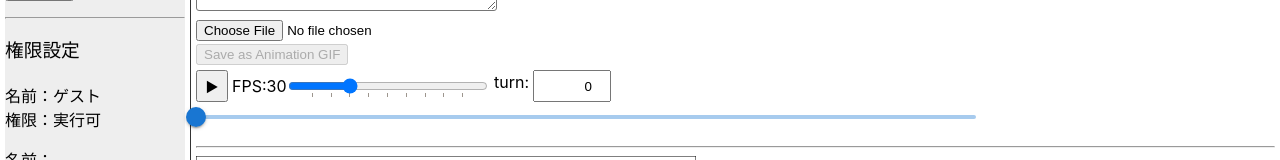
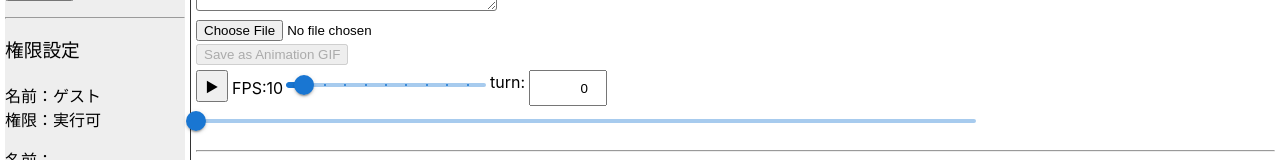
Before and after one commit to bird05/ahc-visualizer-masters2024-final, a React (Vite) app: page / in a window 1280 px wide. Shown: the part 174-334 px from the top of the page. Built offline with nearby package versions, Linux system fonts and the light colour scheme; no server answers.

Commit message:
storeにFPSを追加、SpeedBar.tsx完成、ポイントはCSSの外部移動

```diff
--- a/src/projects/masters_final/components/UI/SpeedBar.tsx
+++ b/src/projects/masters_final/components/UI/SpeedBar.tsx
@@ -4,48 +4,64 @@ import { useState,useEffect,useRef } from "react";
 // Redux
 import { useSelector } from '../../store/store';
 import { useDispatch, shallowEqual } from 'react-redux';
-import { setInput } from '../../store/inputSlice';
+import { setFPS } from '../../store/tarTurnSlice';
 // CSS
 import styled from "@emotion/styled";
 // MUI
 import Stack from '@mui/material/Stack';
+import Slider from '@mui/material/Slider';
 // 型
 import type { Input_type, Output_type } from "../../types/typeFormat"
 
 export const SpeedBar = () => {
   // useState==============================
-  const [inputFPS,setInputFPS] = useState(30);
-
+  // const [inputFPS,setInputFPS] = useState(10);
   // Redux==============================
+  const FPS = useSelector((state) => state.tarTurn.FPS);
   const dispatch = useDispatch();
   // useEffect==============================
 
-  // Styled CSS==============================
-  const SDivCenter = styled.div`
-  display: flex;
-  align-items: center;
-  `
-  const InputSpeedBar = styled.input`
-  width:200px;
-  `
-  const SLabel = styled.label`
-  width:50px;
-  padding: 0px 4px;
-  `
-
   // 関数==============================
-  const onChangeHandler = function (num){
-    setInputFPS(num);
+  const handleChange = (event: Event, newValue: number | number[]) => { // TODO:後半のnumber[]は不要そう
+    let res=newValue as number;
+    if(res!=FPS) dispatch(setFPS(res));
+    // setInputFPS(res);
   }
+  // const onChangeHandler = function (num){
+  //   setInputFPS(num);
+  // }
+  const marks = [
+    {
+      value: 10,
+      // label: '0°C',
+    },
+    {value: 20},
+    {value: 30},
+    {value: 40},
+    {value: 50},
+    {value: 60},
+    {value: 70},
+    {value: 80},
+    {value: 90},
+  ];
 
   // DOM==============================
   console.log("SpeedBar");
   return(
     <>
       <SDivCenter>
-        <SLabel>FPS:{inputFPS}</SLabel>
-        {/* <input type="range" onInput="this.nextSibling.value = this.value"/>
-        <input type="text" onKeyUp="this.previousSibling.value = this.value" /> */}
+        <SLabel>FPS:{FPS}</SLabel>
+        <SDiv>
+          <Slider
+            value={FPS}
+            onChange={handleChange}
+            marks={marks}
+            min={1}
+            max={99}
+          />
+        </SDiv>
+
+        {/* <SLabel>FPS:{inputFPS}</SLabel>
         <InputSpeedBar type="range" id="speed" min={1} max={99} value={inputFPS} onChange={(e) => onChangeHandler(e.target.value)} list="fps-list"/>
         <datalist id="fps-list">
           <option value={10}/>
@@ -57,7 +73,11 @@ export const SpeedBar = () => {
           <option value={70}/>
           <option value={80}/>
           <option value={90}/>
-        </datalist>
+        </datalist> */}
+
+        {/* <input type="range" onInput="this.nextSibling.value = this.value"/>
+        <input type="text" onKeyUp="this.previousSibling.value = this.value" /> */}
+
       </SDivCenter>
       {/* <SLabel>slow</SLabel>
       <InputSpeedBar type="range" id="speed" min={1} max={60} defaultValue={30}/>
@@ -65,3 +85,18 @@ export const SpeedBar = () => {
     </>
   )
 };
+// Styled CSS==============================
+const SDivCenter = styled.div`
+display: flex;
+align-items: center;
+`
+// const InputSpeedBar = styled.input`
+// width:200px;
+// `
+const SLabel = styled.label`
+width:50px;
+padding: 0px 4px;
+`
+const SDiv = styled.div`
+width:200px;
+`
--- a/src/projects/masters_final/store/tarTurnSlice.tsx
+++ b/src/projects/masters_final/store/tarTurnSlice.tsx
@@ -4,6 +4,7 @@ export const tarTurnSlice = createSlice({
   name: 'tarTurn',
   initialState: {
     tarTurn:0,
+    FPS:10,
   },
   reducers: {
     setTarTurn: (state, action) => {
@@ -14,8 +15,12 @@ export const tarTurnSlice = createSlice({
       }
       state.tarTurn=action.payload;
     },
+    setFPS: (state, action) => {
+      if (Number.isNaN(action.payload)) return;
+      state.FPS=action.payload;
+    },
   },
 });
 
-export const { setTarTurn } = tarTurnSlice.actions;
+export const { setTarTurn, setFPS } = tarTurnSlice.actions;
 export default tarTurnSlice.reducer;
```
